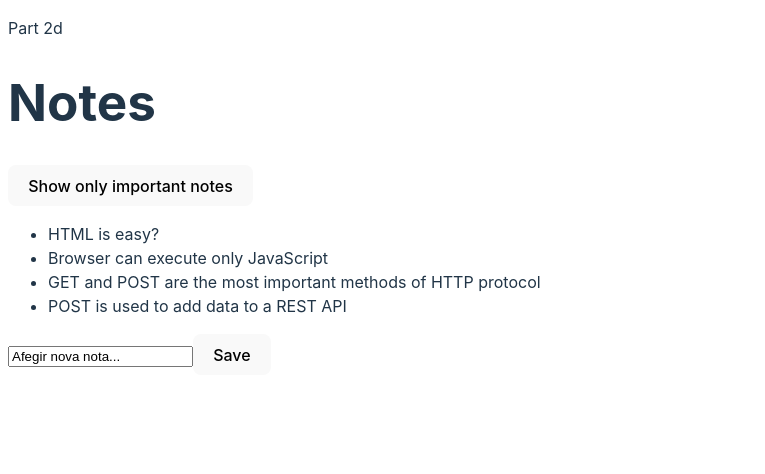
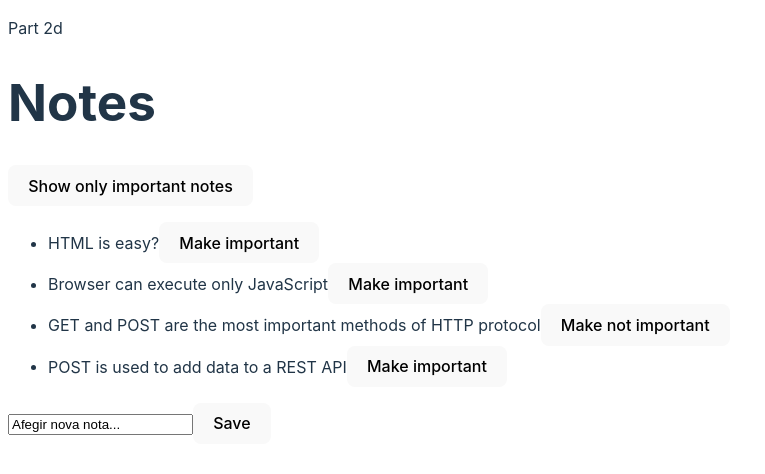
Before and after one commit to MerceLM/FullstackReact, a React (Vite) app in the folder part2/: page / in a window 1280 px wide. Shown: the top 474 px of the page, without its empty margins (0-765 px from the left). Built offline with nearby package versions, Linux system fonts and the light colour scheme; data requests are answered from the project's data file.

Commit message:
Part 2d - Canviar la importància d'una nota. Modificació d'una propietat d'una nota amb PUT

```diff
--- a/part2/components/Note.jsx
+++ b/part2/components/Note.jsx
@@ -1,5 +1,14 @@
 import React from "react";
 
-const Note = ({note}) =>  <li>{note.content}</li>
+const Note = ({note, toggleImportance}) => {
+    const label = note.important ? 'Make not important' : 'Make important'
+
+    return (
+        <li>
+            {note.content}
+            <button onClick={toggleImportance}>{label}</button>
+        </li>
+    )
+}
 
 export default Note
--- a/part2/db.json
+++ b/part2/db.json
@@ -4,7 +4,7 @@
       "id": 1,
       "content": "HTML is easy?",
       "date": "2019-05-30T17:30:31.098Z",
-      "important": true
+      "important": false
     },
     {
       "id": 2,
--- a/part2/src/App.jsx
+++ b/part2/src/App.jsx
@@ -5,6 +5,25 @@ const App = () => {
     const [notes, setNotes] = useState([])
     const [newNote, setNewNote] = useState('Afegir nova nota...')
     const [showAll, setShowAll] = useState(true)
+
+    const toggleImportanceOf = (id) => {
+        console.log(`Importance of ${id} needs to be toggled`)
+        const note = notes.find(n => n.id === id)
+        const noteObj = {...note, important: !note.important}
+
+        fetch(`http://localhost:3001/notes/${id}`,{
+            method: 'PUT',
+            body: JSON.stringify(noteObj),
+            headers: {"Content-type": "application/json; charset=UTF-8"}
+        })
+            .then(response => response.json())
+            .then(data => {
+                //Actualitzam el llistat de notes
+                setNotes(notes.map(n => n.id !== id ? n : data))
+            })
+
+
+    }
 
     //Agafam dades del servidor amb el primer renderitzat i les guardam a l'estat
     useEffect(() => {
@@ -61,7 +80,11 @@ const App = () => {
             </div>
             <ul>
                 {notesToShow.map(note =>
-                    <Note key={note.id} note={note} />
+                    <Note
+                        key={note.id}
+                        note={note}
+                        toggleImportance={() => toggleImportanceOf(note.id)}
+                    />
                 )}
             </ul>
             <form onSubmit={addNote}>
```
